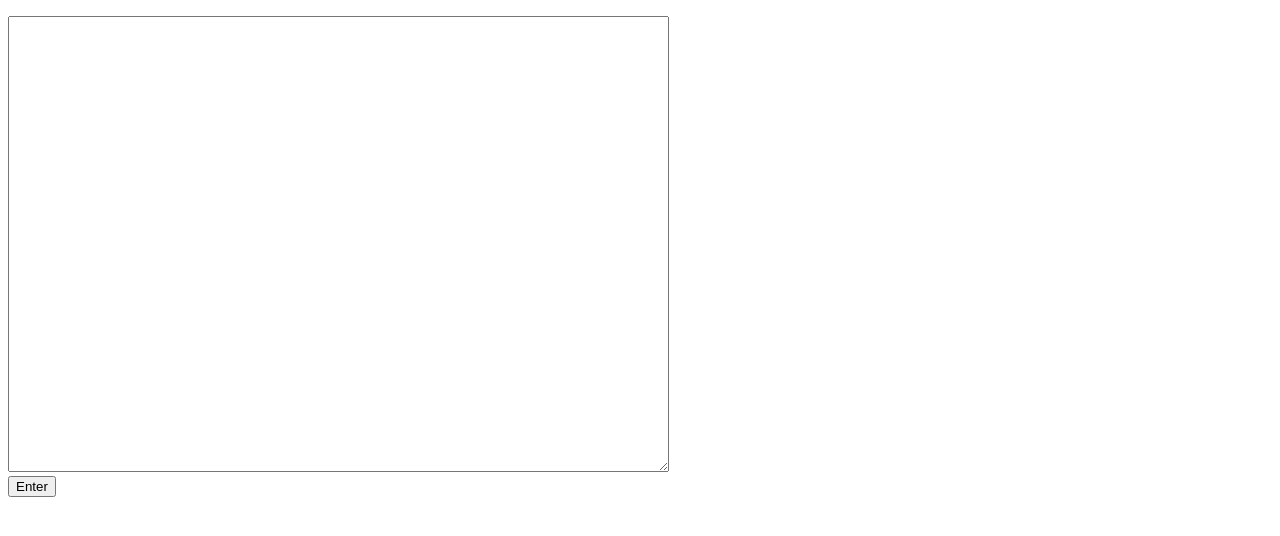
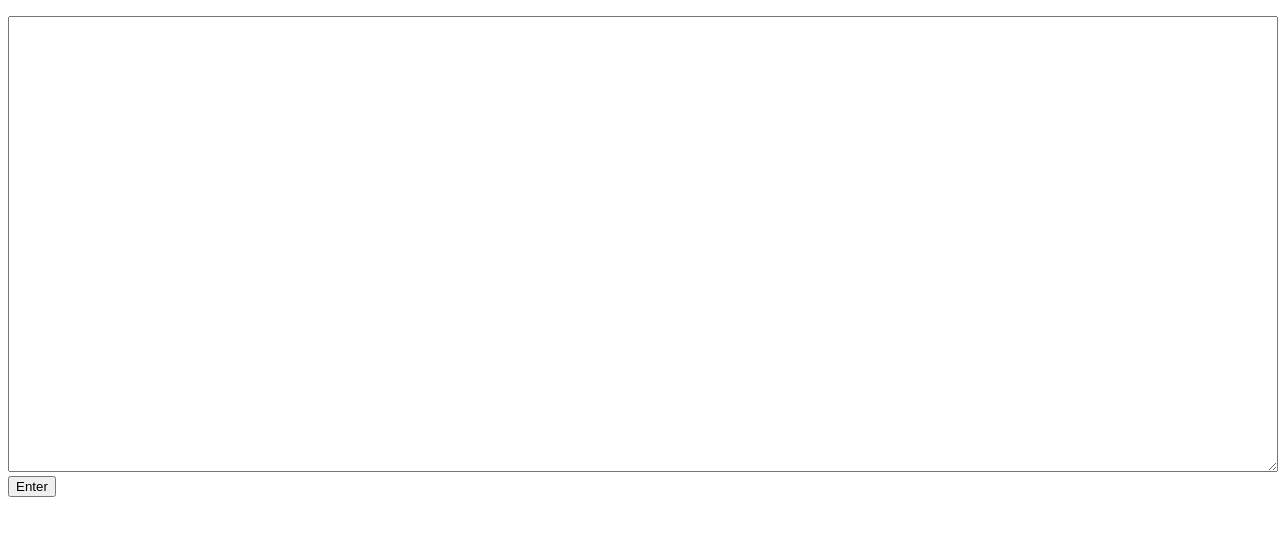
Before and after one commit to geoolson/webconsole, a plain HTML site: page index.html in a window 1280 px wide. Drawn offline with Linux system fonts and the light colour scheme.

Commit message:
textbox stretches across window

```diff
--- a/index.html
+++ b/index.html
@@ -7,7 +7,7 @@
 
 <body>
     <p id='response'></p>
-    <textarea rows="30" cols="80" id='user_input'></textarea>
+    <textarea rows="30" id='user_input' style="width: 100%;"></textarea>
     <br>
     <button onclick="textBox.buttonHandler()" id='user_submit'>Enter</button>
 </body>
```
